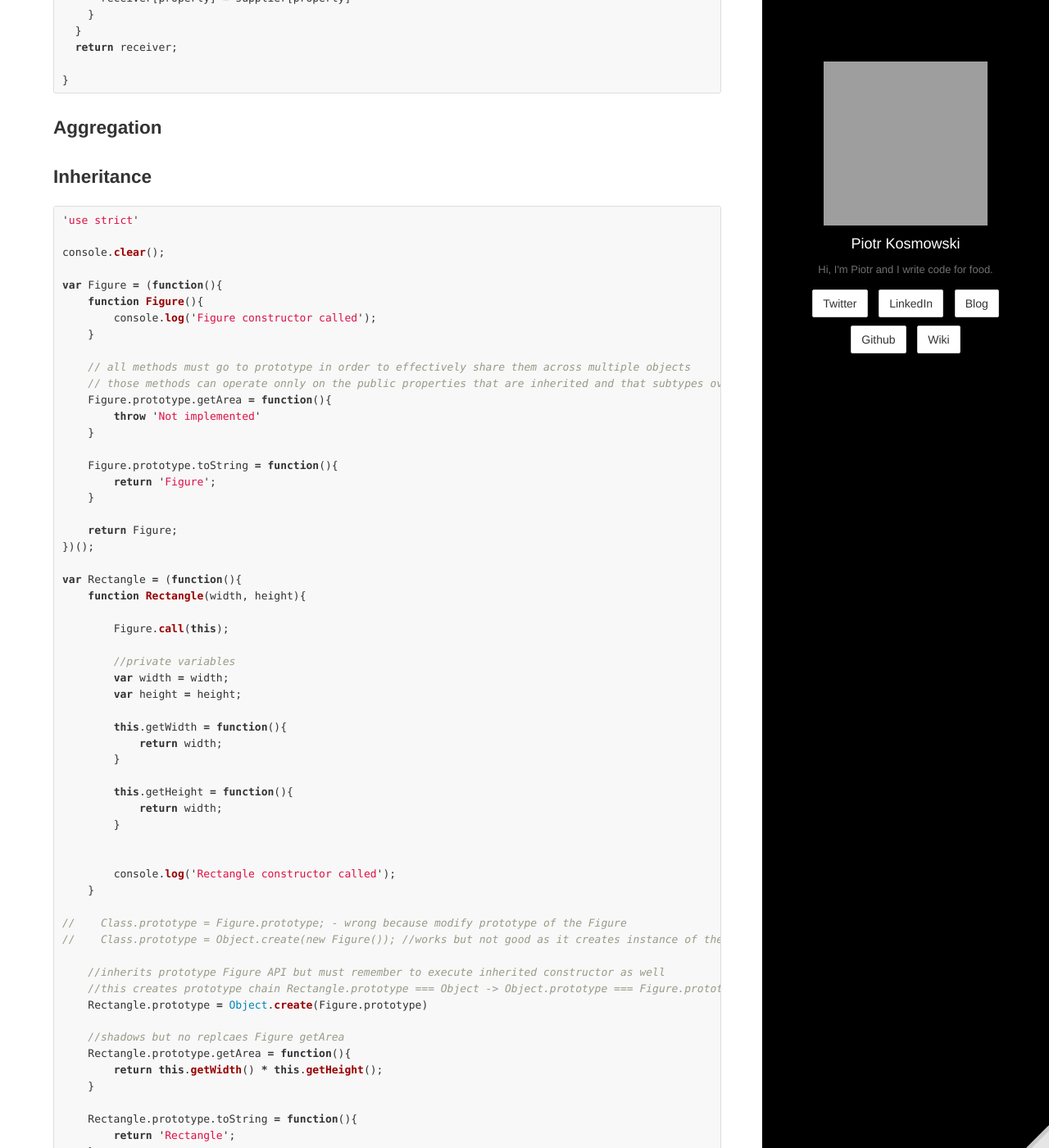
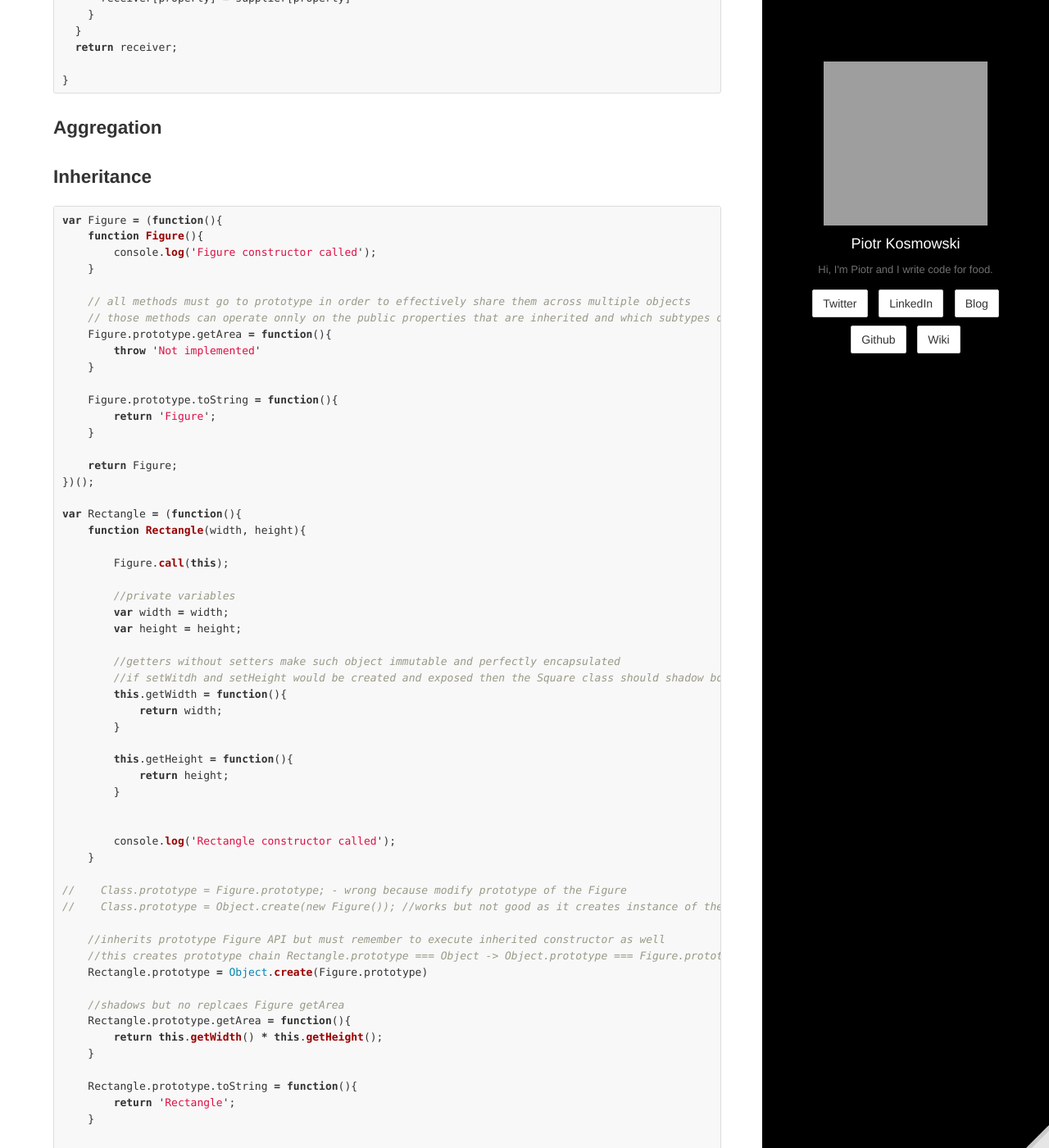
Before and after one commit to kospiotr/kospiotr.github.io, a Jekyll site: the page built from wiki/java-script.md, in a window 1280 px wide and 1400 px high, scrolled down 8822 px. Shown: the whole window at 82% size. Built offline with Jekyll 4.4.1, drawn with Linux system fonts in a browser that asks for light colours; grey boxes are pictures that could not be loaded.

Commit message:
Update java-script.md

````diff
--- a/wiki/java-script.md
+++ b/wiki/java-script.md
@@ -403,17 +403,13 @@
 ### Inheritance
 
 ```javascript
-'use strict'
-
-console.clear();
-
 var Figure = (function(){
     function Figure(){
         console.log('Figure constructor called');
     }
 
     // all methods must go to prototype in order to effectively share them across multiple objects
-    // those methods can operate onnly on the public properties that are inherited and that subtypes overrides
+    // those methods can operate onnly on the public properties that are inherited and which subtypes overrides
     Figure.prototype.getArea = function(){
         throw 'Not implemented'
     }
@@ -434,12 +430,14 @@
         var width = width;
         var height = height;
 
+        //getters without setters make such object immutable and perfectly encapsulated
+        //if setWitdh and setHeight would be created and exposed then the Square class should shadow both of them
         this.getWidth = function(){
             return width;
         }
 
         this.getHeight = function(){
-            return width;
+            return height;
         }
 
 
````
